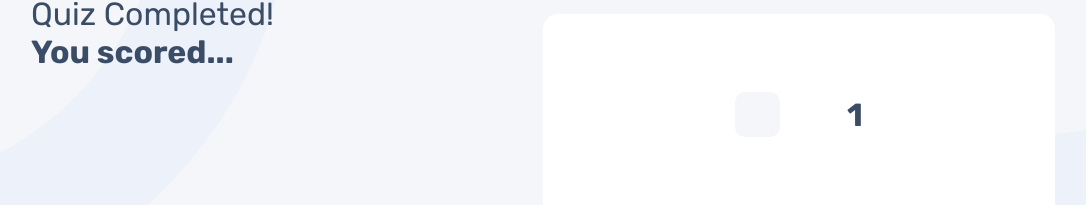
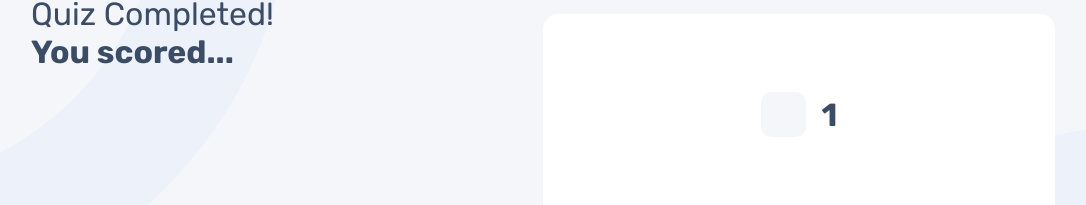
Before and after one commit to mkweeks/react-quiz, a React (Vite) app: page /1/score in a window 1280 px wide. Shown: the part 186-391 px from the top of the page, without its empty margins (97-1183 px from the left). Built offline with nearby package versions, Linux system fonts and the light colour scheme.

Commit message:
added gap for final score

```diff
--- a/src/Views/FinalScore.jsx
+++ b/src/Views/FinalScore.jsx
@@ -27,7 +27,7 @@ function FinalScore() {
 
         <div className="board">
           <div className={`scoreboard ${theme}`}>
-            <div style={{ width: "8em", display: "flex", alignItems: "center", justifyContent: "space-between" }}><Icon image={icon} /> <h1>{id}</h1></div>
+            <div style={{ gap: "1em", display: "flex", alignItems: "center", justifyContent: "space-evenly" }}><Icon image={icon} /> <h1>{id}</h1></div>
             <h1 style={{ fontSize: "3.5em" }}>{score}</h1>
             <p>out of 10</p>
           </div>
```
